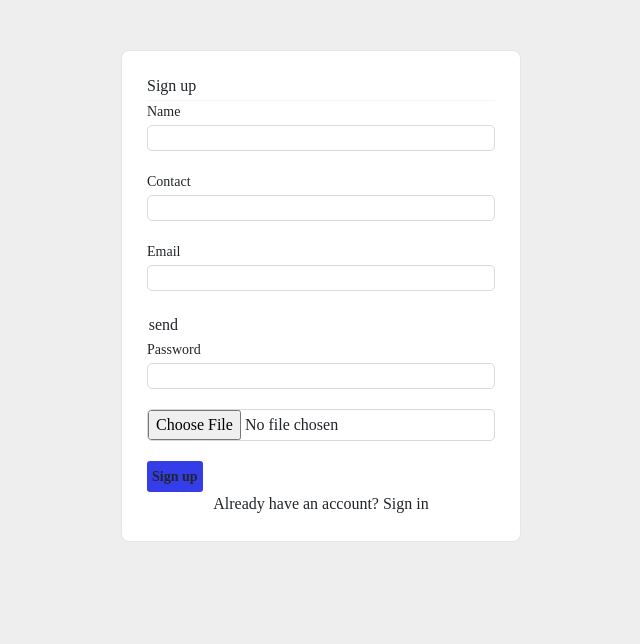
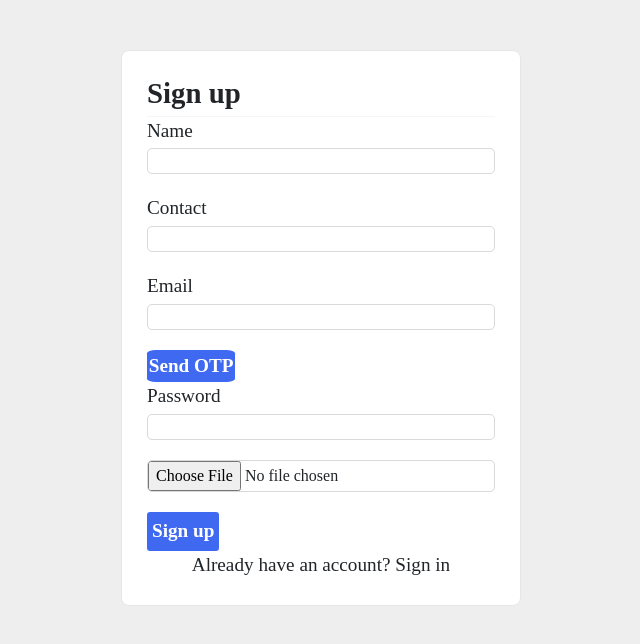
Before and after one commit to AyusGup/SmartCity, a React (Create React App) app in the folder client/: page /signup in a window 1280 px wide. Shown: the top 644 px of the page, without its empty margins (319-959 px from the left). Built offline with nearby package versions, Linux system fonts and the light colour scheme; no server answers.

Commit message:
UI changes

```diff
--- a/client/public/styles.css
+++ b/client/public/styles.css
@@ -103,6 +103,7 @@ footer p {
 #b{
   position: relative;
   float: right;
+  bottom: 40px;
   background: #f5ba13;
   color: #fff;
   border: none;
@@ -168,6 +169,7 @@ footer p {
   background-color: rgb(243, 44, 44);
   border-radius: 7px;
   float: right;
+  width: 60px;
 }
 
 .modal-wrapper{
@@ -204,7 +206,7 @@ footer p {
 }
 
 #mainprofile{
-  width:20%;
+  width:28%;
   margin-left: 5%;
   margin-right: 1%;
   background-color: white;
@@ -217,6 +219,7 @@ footer p {
   justify-content: space-around;
 
 }
+
 
 .mainprofileblock{
   align-self: flex-start;
@@ -294,12 +297,12 @@ footer p {
   flex-direction: column;
   align-items: center;
   position: fixed;
-  bottom: 8%;
+  bottom: 1.5%;
   right: 1%;
   background-color: #D3D3D3;
   top: 20%;
-  left:10%;
   border-radius: 7px;
+  width: 400px;
 }
 @media (max-width: 1149px){
   #mainprofile{
@@ -423,6 +426,9 @@ footer p {
   .element{
     width: 60%;
   }
+  #b{
+    bottom: 80px;
+  }
 }
 
 .long-text {
@@ -433,3 +439,19 @@ footer p {
 #show-more {
   display: block;
 }
+
+.signupform label{
+  font-size: 1.2rem;
+}
+
+#sendOtp{
+  font-weight: bolder;
+  font-size: 1.2rem;
+  background-color: rgb(63 105 241);
+  color: white;
+}
+
+.help{
+  font-weight: 600;
+  font-size: 1.2rem;
+}
--- a/client/src/components/ChatBot.jsx
+++ b/client/src/components/ChatBot.jsx
@@ -50,7 +50,7 @@ function ChatBot(){
                       setData((prev)=>[...prev,{answer:query}])
                       fetchData()
                       setQuery("")
-                  }}>submit</button>
+                  }} style={{backgroundColor:"#2166e0", color:"white"}}>submit</button>
               {/* </div> */}
             </div>
         </div>
--- a/client/src/components/Header.jsx
+++ b/client/src/components/Header.jsx
@@ -54,10 +54,10 @@ function OffcanvasExample(props) {
             </NavDropdown>
           </Nav>
           <>
-            <Button onClick={sendSms} style={{maxHeight:"50px" , marginRight:"10px"}}>
+            <Button onClick={sendSms} className='max-h-50 bg-blue-500 mr-3'>
             <FontAwesomeIcon icon={faExclamationTriangle} />
             </Button>
-            <Button onClick={props.logout} style={{maxHeight:"50px" , marginRight:"10px"}}>Log Out</Button>
+            <Button onClick={props.logout} className='max-h-50 bg-blue-500 mr-3 font-bold'>Log Out</Button>
             <Button style={{maxHeight:"50px" , marginRight:"10px"}}
               href="/profile"
             >
--- a/client/src/components/Login.jsx
+++ b/client/src/components/Login.jsx
@@ -28,11 +28,11 @@ function Login(props) {
   return (
     <div>
     <section className="prompt">
-    <h1>Sign in</h1>
+    <h1 style={{fontSize:"1.5rem",fontWeight:"bolder"}}>Sign In</h1>
     <hr />
     <form action="/login/password" method="post">
     <section>
-				<label htmlFor="useremail">Email</label>
+				<label htmlFor="useremail" style={{fontSize:"1.3rem"}}>Email</label>
 				<input id="useremail"
 				 name="email"
 				 type="email"
@@ -41,7 +41,7 @@ function Login(props) {
 				 required />
 			</section>
 			<section>
-				<label htmlFor="new-password">Password</label>
+				<label htmlFor="new-password" style={{fontSize:"1.3rem"}}>Password</label>
 				<input id="new-password"
 				 name="password"
 				 type="password"
@@ -49,11 +49,11 @@ function Login(props) {
 				 value={formDetails.password}
 				 required />
 			</section>
-      <button type="submit" className="button" onClick={submitNote}>Sign in</button>
+      <button type="submit" className="button" onClick={submitNote} style={{backgroundColor: "rgb(63 105 241)",color: "white",fontSize:"1.2rem",fontWeight:"bolder"}}>Sign In</button>
       <p id="alert" style={{color:"red" , fontSize:"14px"}}></p>
     </form>
     <p style={{textAlign:"center"}}>or</p>
-    <p className="help">Don't have an account? <a href="/signup">Sign up</a></p>
+    <p className="help">Don't have an account? <a href="/signup">Sign Up</a></p>
     <p style={{textAlign:"center"}}>or</p>
     <p className="help">Want to report anonymously? <a href="/report">Report</a></p>
 		</section>
--- a/client/src/components/Note.jsx
+++ b/client/src/components/Note.jsx
@@ -71,7 +71,7 @@ function increaselike(){
       <div className="noteFooter" style={{ display: "flex", alignItems:"center"}}>
         <div>
           <button
-            style={{ color: isLiked ? 'red' : 'black'}}
+            style={{ color: isLiked ? 'red' : 'black',height:"43px",bottom:"5px"}}
             onClick={increaselike}
           >
             <FontAwesomeIcon icon={faThumbsUp} className='text-[1.8rem] pr-2'/>
--- a/client/src/components/Signup.jsx
+++ b/client/src/components/Signup.jsx
@@ -25,13 +25,24 @@ function Signup(props){
 		};
 	});
 	}
+	const validatePhoneNumber = (phoneNumber) => {
+		// Regex pattern for 10 digits
+		const phoneRegex = /^\d{10}$/;
+		return phoneRegex.test(phoneNumber);
+	};
 
 	function submitNote(event) {
 	event.preventDefault();
+
 	if(isVerified === false){
+
 		document.getElementById("alert").innerHTML="*please verify your email";
 		return;
 	}
+	if (!validatePhoneNumber(formD.phone)) {
+		document.getElementById("alert").innerHTML="*Please enter a valid 10-digit phone numberl";
+		return;
+	  }
 	props.onAdd(formD);
 	setForm({
 		username: "",
@@ -72,12 +83,13 @@ function Signup(props){
 	   }
 	}
 
+
     return(
         <div>
         <section className="prompt">
-        <h1>Sign up</h1>
+        <h1 style={{fontWeight:"bolder",fontSize:"1.8rem"}}>Sign up</h1>
         <hr />
-		<form>
+		<form className="signupform">
 	      	<section>
 				<label htmlFor="username">Name</label>
 				<input id="username"
@@ -91,7 +103,7 @@ function Signup(props){
 				<label htmlFor="contact">Contact</label>
 				<input id="contact"
 				 name="contact"
-				 type="number"
+				 type="te]"
 				 autoComplete="contact" onChange={handleChange}
 				 value={formD.contact}
 				 required />
@@ -105,7 +117,7 @@ function Signup(props){
 				 value={formD.email}
 				 required />
 			</section>
-			{otp === 0? <button onClick={sendOtp} style={{borderRadius:"10%",padding:".5%"}} id="sendOtp">send</button> :
+			{otp === 0? <button onClick={sendOtp} style={{borderRadius:"10%",padding:".5%"}} id="sendOtp">Send OTP</button> :
 			isVerified === false?
 			<>
 			  <input placeholder="enter otp" onChange={(e)=>{setInput(e.target.value)}}/>
@@ -133,10 +145,11 @@ function Signup(props){
 					onChange={(e) => handleFileUpload(e)}
 				/>
 			</section>
-			<button type="submit" className="button" onClick={submitNote}>Sign up</button>
+			<button type="submit" className="button" onClick={submitNote} style={{fontWeight:"bold",fontSize:"1.2rem" , backgroundColor: "rgb(63 105 241)",color: "white",}}>Sign up</button>
 			<p id="alert" style={{color:"red" , fontSize:"14px"}}></p>
 		</form>
 			<p className="help">Already have an account? <a href="/">Sign in</a></p>
+
 		</section>
         </div>
     );
```
Also changed, not shown: 1 other file (tests, documents, lock files or other folders).
